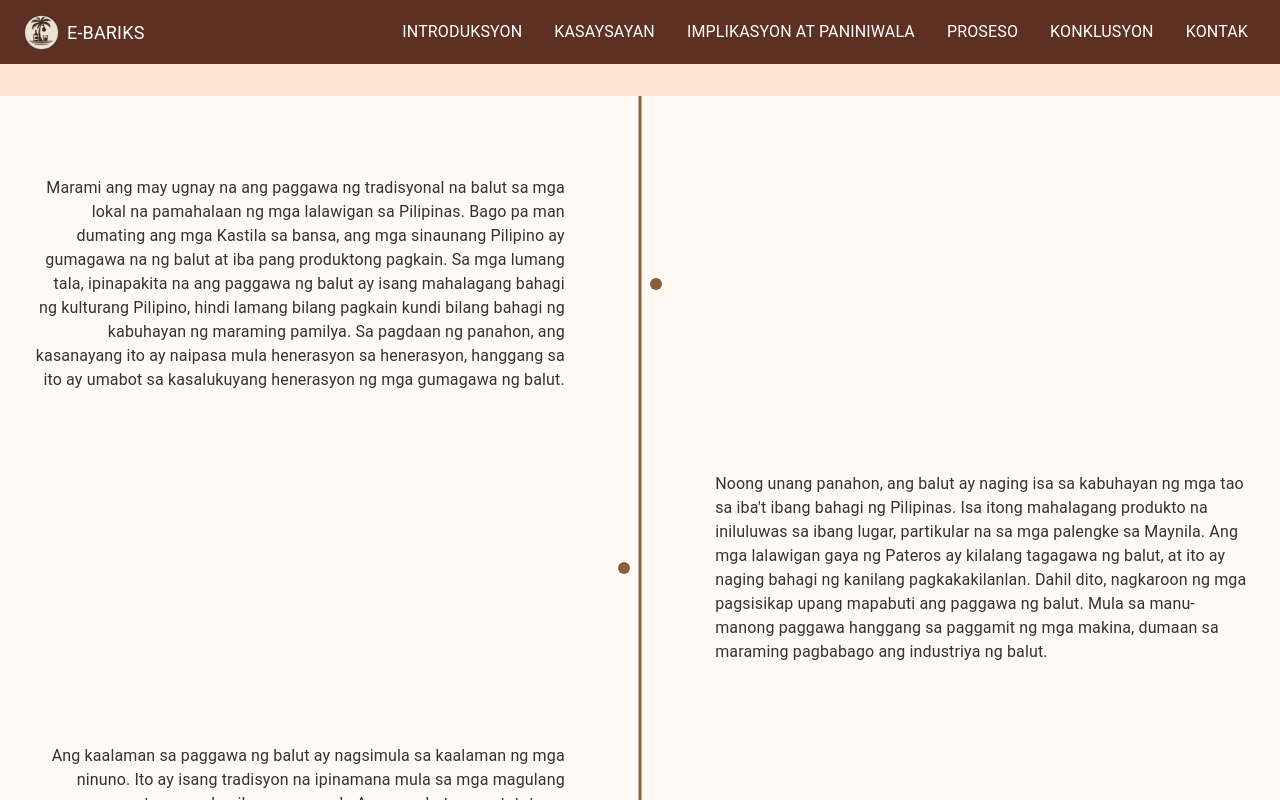
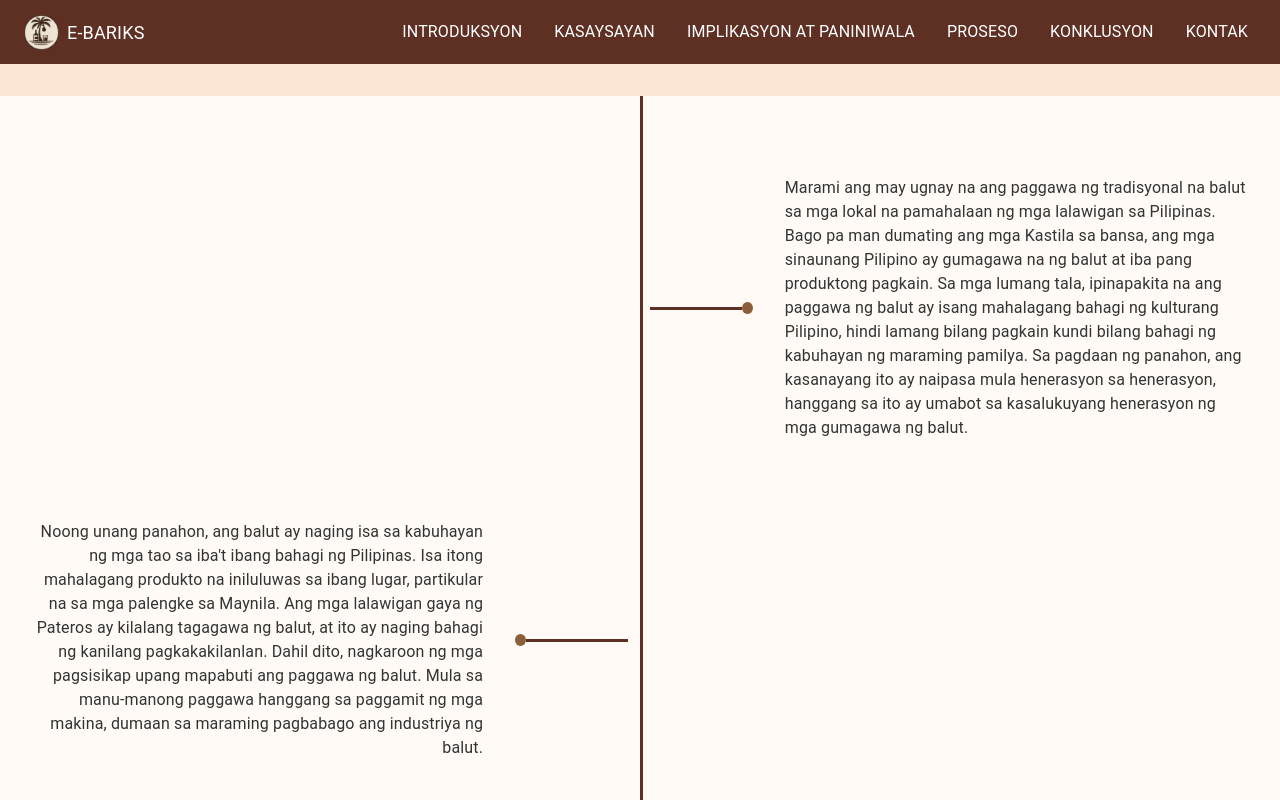
Before and after one commit to baisaarnina/e-bariks, a React (Create React App) app: page /kasaysayan in a window 1280 px wide. Shown: the top 800 px of the page. Built offline with nearby package versions, Linux system fonts and the light colour scheme.

Commit message:
text thread v2

```diff
--- a/src/component/messageThread.js
+++ b/src/component/messageThread.js
@@ -1,5 +1,7 @@
 import React from "react";
 import { Box, Typography } from "@mui/material";
+import S from "../constant/sizes";
+import C from "../constant/colors";
 
 const MessageThread = ({ messages }) => {
   return (
@@ -11,16 +13,14 @@ const MessageThread = ({ messages }) => {
         backgroundColor: "#fffaf5",
       }}
     >
-      {/* Vertical line in center */}
       <Box
         sx={{
           position: "absolute",
           top: 0,
           bottom: 0,
           left: "50%",
-          width: "3px",
-          backgroundColor: "#8B5E3C",
-          transform: "translateX(-50%)",
+          width: S.s3,
+          backgroundColor: C.mainBrown,
         }}
       />
 
@@ -37,10 +37,9 @@ const MessageThread = ({ messages }) => {
               mb: 10,
             }}
           >
-            {/* Left Side */}
-            {isLeft ? (
+            {!isLeft ? (
               <>
-                <Box sx={{ width: "45%", pr: 4, textAlign: "right" }}>
+                <Box sx={{ width: "40%", pr: 4, textAlign: "right" }}>
                   <Typography
                     variant="body1"
                     sx={{ color: "#333", fontSize: "1rem" }}
@@ -48,11 +47,13 @@ const MessageThread = ({ messages }) => {
                     {msg.text}
                   </Typography>
                 </Box>
+
                 <Box
                   sx={{
                     width: "10%",
                     display: "flex",
-                    justifyContent: "center",
+                    justifyContent: "left",
+                    alignItems: "center",
                   }}
                 >
                   <Box
@@ -63,21 +64,37 @@ const MessageThread = ({ messages }) => {
                       borderRadius: "50%",
                     }}
                   />
+                  <Box
+                    sx={{
+                      position: "relative",
+                      width: "100%",
+                      height: "3px",
+                      backgroundColor: C.mainBrown,
+                    }}
+                  />
                 </Box>
 
-                <Box sx={{ width: "45%" }} />
+                <Box sx={{ width: "55%" }} />
               </>
             ) : (
               <>
-                <Box sx={{ width: "45%" }} />
-                {/* Dot */}
+                <Box sx={{ width: "60%" }} />
                 <Box
                   sx={{
                     width: "10%",
                     display: "flex",
-                    justifyContent: "center",
+                    justifyContent: "right",
+                    alignItems: "center",
                   }}
                 >
+                  <Box
+                    sx={{
+                      position: "relative",
+                      width: "100%",
+                      height: "3px",
+                      backgroundColor: C.mainBrown,
+                    }}
+                  />
                   <Box
                     sx={{
                       width: 12,
@@ -87,7 +104,6 @@ const MessageThread = ({ messages }) => {
                     }}
                   />
                 </Box>
-                {/* Right Side */}
                 <Box sx={{ width: "45%", pl: 4, textAlign: "left" }}>
                   <Typography
                     variant="body1"
--- a/src/constant/sizes.js
+++ b/src/constant/sizes.js
@@ -1,5 +1,6 @@
 const S = {
   //width/height
+  s3: "3px",
   s10: "10px",
   s12: "12px",
   s20: "20px",
--- a/src/page/kasaysayan.js
+++ b/src/page/kasaysayan.js
@@ -31,7 +31,7 @@ export default function Kasaysayan() {
     <Box
       sx={{
         minHeight: "100vh",
-        backgroundColor: "#fce5d3", // warm beige
+        backgroundColor: "#fce5d3",
         overflowY: "auto",
         py: 4,
       }}
```
